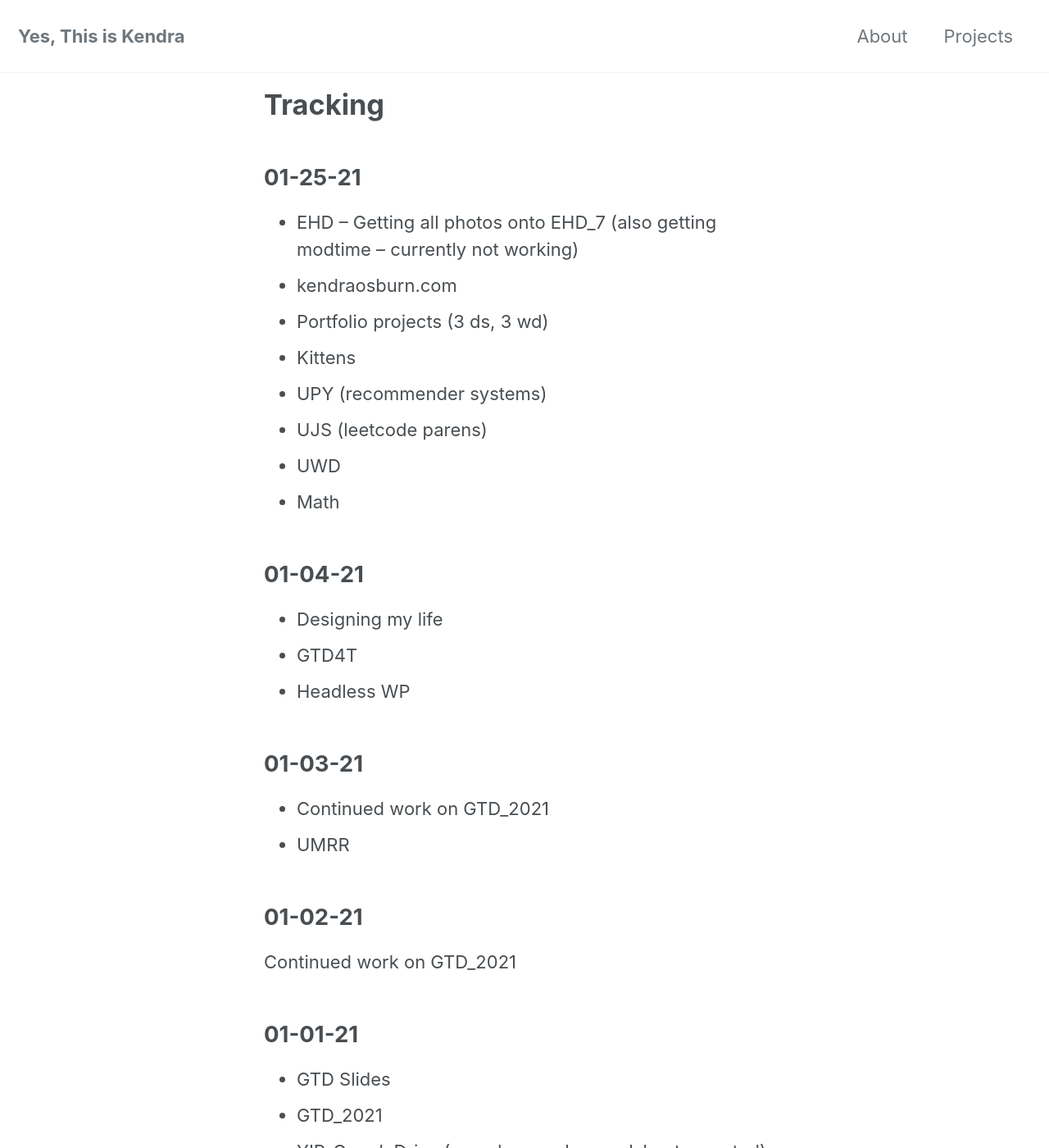
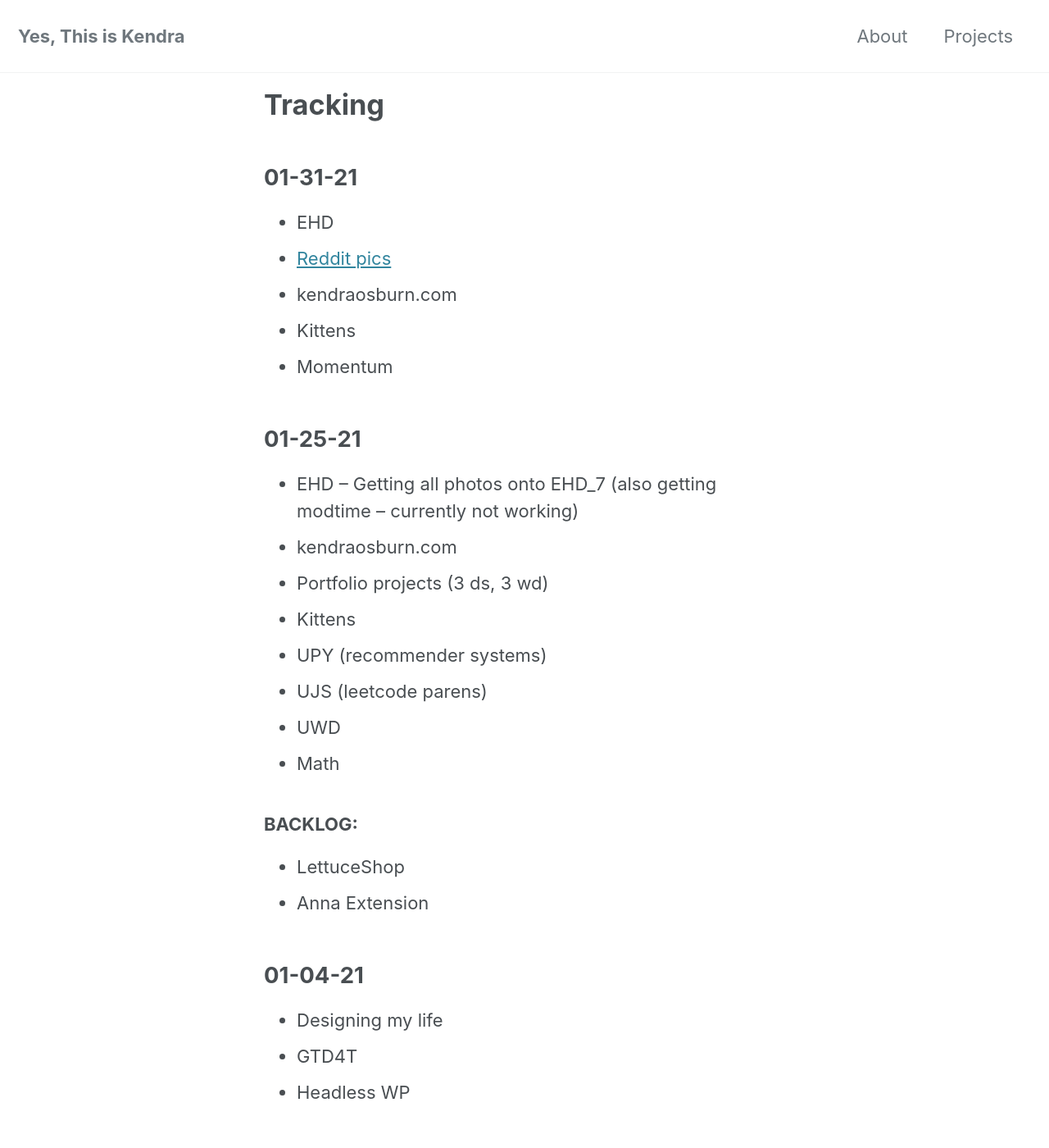
Before and after one commit to yesthisiskendra/yesthisiskendra.github.io, a Jekyll site: the page built from _pages/tracking.md, in a window 1280 px wide and 1400 px high. Shown: the whole window at 82% size. Built offline with Jekyll 4.4.1, drawn with Linux system fonts in a browser that asks for light colours; cached includes are drawn as plain includes; nearby versions of some CDN libraries; some of the changed lines change nothing that is shown.

Commit message:
Add tracking

```diff
--- a/_pages/tracking.md
+++ b/_pages/tracking.md
@@ -1,30 +1,43 @@
 ---
 layout: home
-title: "Tracking"
+title: 'Tracking'
 permalink: /tracking/
 ---
 
+## 01-31-21
+
+- EHD
+- [Reddit pics](https://aaroncaraway.github.io/react-reddit-pics/)
+- kendraosburn.com
+- Kittens
+- Momentum
+
 ## 01-25-21
 
-* EHD -- Getting all photos onto EHD_7 (also getting modtime -- currently not working)
-* kendraosburn.com
-* Portfolio projects (3 ds, 3 wd)
-* Kittens
-* UPY (recommender systems)
-* UJS (leetcode parens)
-* UWD
-* Math
+- EHD -- Getting all photos onto EHD_7 (also getting modtime -- currently not working)
+- kendraosburn.com
+- Portfolio projects (3 ds, 3 wd)
+- Kittens
+- UPY (recommender systems)
+- UJS (leetcode parens)
+- UWD
+- Math
+
+### BACKLOG:
+
+- LettuceShop
+- Anna Extension
 
 ## 01-04-21
 
-* Designing my life
-* GTD4T
-* Headless WP
+- Designing my life
+- GTD4T
+- Headless WP
 
 ## 01-03-21
 
-* Continued work on GTD_2021
-* UMRR
+- Continued work on GTD_2021
+- UMRR
 
 ## 01-02-21
 
@@ -32,57 +45,57 @@ Continued work on GTD_2021
 
 ## 01-01-21
 
-* GTD Slides
-* GTD_2021
-* YIR_GoogleDrive (new docs and spreadsheets created)
-* YIR_ProjectFiles (new projects created in projects folder)
+- GTD Slides
+- GTD_2021
+- YIR_GoogleDrive (new docs and spreadsheets created)
+- YIR_ProjectFiles (new projects created in projects folder)
 
 ## 12-22-20
 
-* UPY
-* UJS leetcode
-* UWD
-* Restarted knitting blanket
+- UPY
+- UJS leetcode
+- UWD
+- Restarted knitting blanket
 
 ## 12-21-20
 
 ### NEW PROJECTS (started/added today)
 
-* umrr-jsx
-* UPY.md
-* UMRR.md
-* GTD user stories
+- umrr-jsx
+- UPY.md
+- UMRR.md
+- GTD user stories
 
 ### PROJECTS:
 
-* STATS: UPY
-* UJS: Invert binary tree
-* UWD: JQuery
-* PE: #12 & #102
-* DDOD: old database on external HD #1
+- STATS: UPY
+- UJS: Invert binary tree
+- UWD: JQuery
+- PE: #12 & #102
+- DDOD: old database on external HD #1
 
 ## 12-20-20
 
 ### NEW PROJECTS (started/added today)
 
-* ls-editablelist [on heroku here](https://annaslist.herokuapp.com/)
+- ls-editablelist [on heroku here](https://annaslist.herokuapp.com/)
 
 ## 12-19-20
 
 ### NEW PROJECTS (started/added today)
 
-* Quaranteam Guidelines
+- Quaranteam Guidelines
 
 ### PROJECTS:
 
-* ls-annaextension [on heroku here](https://annaextension.herokuapp.com/)
+- ls-annaextension [on heroku here](https://annaextension.herokuapp.com/)
 
 ## 12-17-20
 
 ### NEW PROJECTS (started/added today)
 
-* JOURNAL_TextMessages (jupyter)
-* ls-annaextension [on heroku here](https://annaextension.herokuapp.com/)
+- JOURNAL_TextMessages (jupyter)
+- ls-annaextension [on heroku here](https://annaextension.herokuapp.com/)
 
 ### PROJECTS:
 
@@ -90,79 +103,79 @@ Continued work on GTD_2021
 
 ### NEW PROJECTS (started/added today)
 
-* panacea street
+- panacea street
 
 ### PROJECTS:
 
-* Anna Extension
-* PE: #11
+- Anna Extension
+- PE: #11
 
 ## 12-08-20
 
 ### PROJECTS:
 
-* XMAS2020 CARDS
-* UPYD: [StockTicker pushed live](https://stockdashboardforstonks.herokuapp.com/)
-* UJS: Mock review binary search, again
-* PE: #7
-* SLIDES: "Project Ben"
+- XMAS2020 CARDS
+- UPYD: [StockTicker pushed live](https://stockdashboardforstonks.herokuapp.com/)
+- UJS: Mock review binary search, again
+- PE: #7
+- SLIDES: "Project Ben"
 
 ## 12-07-20
 
 ### PROJECTS:
 
-* XMAS2020 CARDS
-* UPYD: StockTicker complete
-* UJS: Mock review binary search
-* PE: #6
+- XMAS2020 CARDS
+- UPYD: StockTicker complete
+- UJS: Mock review binary search
+- PE: #6
 
 ## 12-06-20
 
 ### PROJECTS:
 
-* LS: LS_AnnaExtension, LS_GimmeSomeOven
-* UPYD: StockTicker
+- LS: LS_AnnaExtension, LS_GimmeSomeOven
+- UPYD: StockTicker
 
 ## 12-05-20
 
 ### PROJECTS:
 
-* UPYD: StockTicker
-* UPYD: MoodTicker
+- UPYD: StockTicker
+- UPYD: MoodTicker
 
 ## 12-04-20
 
 ### PROJECTS:
 
-* EMMA: GTD
-* EMMA: Burk
-* CLARA: XMAS Card, addresses
-* CATMOM: Vet Appointments
-* DAN: ls-scraper (recipe aggregation)
-* AARON: LS: ls-express-backend
-* AARON: LS: ls-react-frontend
-* DAN: UPYD: StockTicker.py
-* DAN: LS: imperfect-foods
-* AARON: UEL: Projects/uel-boilerplates/ElectronCode/boilerplates/tasky/app
-* AARON: UMS: ums-blog
-* AARON: UEL: electron-react
+- EMMA: GTD
+- EMMA: Burk
+- CLARA: XMAS Card, addresses
+- CATMOM: Vet Appointments
+- DAN: ls-scraper (recipe aggregation)
+- AARON: LS: ls-express-backend
+- AARON: LS: ls-react-frontend
+- DAN: UPYD: StockTicker.py
+- DAN: LS: imperfect-foods
+- AARON: UEL: Projects/uel-boilerplates/ElectronCode/boilerplates/tasky/app
+- AARON: UMS: ums-blog
+- AARON: UEL: electron-react
 
 ## 12-03-20
 
 ### PROJECTS:
 
-* CK: House plan
-* CLARA: XMAS Card
-* UJS: Project Euler
-* EMMA: New Jim Crow
+- CK: House plan
+- CLARA: XMAS Card
+- UJS: Project Euler
+- EMMA: New Jim Crow
 
 ## 12-02-20
 
 ### PROJECTS:
 
-* CK: House plan
-* CLARA: XMAS Card
-* UJS: Project Euler
+- CK: House plan
+- CLARA: XMAS Card
+- UJS: Project Euler
 
 ## 12-01-20
 
@@ -170,29 +183,27 @@ Birthday!
 
 ### PROJECTS:
 
-* XMAS CARD! (started!)
-* Project Euler
+- XMAS CARD! (started!)
+- Project Euler
 
 ## 11-30-20
 
 UWD:
 
-* [react-router-dom](https://codesandbox.io/s/react-router-dom-practice-gsyzx?file=/src/Projects.js:0-174)
-* Inspiration from earlier [here](https://medium.com/develop-and-deploy-a-complex-serverless-web-app/add-react-router-dom-to-a-reactjs-with-material-ui-project-part-4-f8d7e02f041a)
-
+- [react-router-dom](https://codesandbox.io/s/react-router-dom-practice-gsyzx?file=/src/Projects.js:0-174)
+- Inspiration from earlier [here](https://medium.com/develop-and-deploy-a-complex-serverless-web-app/add-react-router-dom-to-a-reactjs-with-material-ui-project-part-4-f8d7e02f041a)
 
 UJS/CTCI/(PE):
 
-* Problem 1
-* Problem 2
-* Started researching Problem 3
+- Problem 1
+- Problem 2
+- Started researching Problem 3
 
 UPYD:
 
 1. [Started Rekognition Project](https://medium.com/develop-and-deploy-a-complex-serverless-web-app/add-react-router-dom-to-a-reactjs-with-material-ui-project-part-4-f8d7e02f041a)
 2. Tried to find old virtual environment (UPYD?)
 3. UPYD/StockTicker.py
-
 
 ## 11-29-20
 
@@ -288,7 +299,6 @@ VG: VG_P9-V2
 
 RecipeScraper
 
-
 ## 11-09-20
 
 gimmegimmemorse
@@ -345,7 +355,6 @@ FEM: (fem-rockpaper) nope
 
 EDH: ... goals?
 
-
 ## 11-03-20
 
 ### TUESDAY
@@ -394,7 +403,6 @@ FEM: (fem-rockpaper) nope
 
 EDH: ... goals?
 
-
 ## 11-02-20
 
 ### MONDAY
@@ -611,7 +619,7 @@ UPYD: nope
 
 ---
 
-VG:  Zip Code project, Org chart project
+VG: Zip Code project, Org chart project
 
 CM: ppbackend
 
@@ -673,7 +681,7 @@ UTS: nope
 
 ---
 
-VG:  Zip Code project, Org chart project
+VG: Zip Code project, Org chart project
 
 CM: ecomm-catcart
 
@@ -709,7 +717,7 @@ UTS: nope
 
 ---
 
-VG:  Zip Code project, Org chart project
+VG: Zip Code project, Org chart project
 
 CM: ecomm-catcart
 
@@ -916,7 +924,8 @@ EDH: ... goals?
 ### SUNDAY
 
 ISL:
-1. Adding "features" like X1 squared, cubed or X1*X2 is a great way to increase dimensions
+
+1. Adding "features" like X1 squared, cubed or X1\*X2 is a great way to increase dimensions
 2. With increased dimensions, we are giving our SVM classifier more to work with
 3. Kernels are next
 
```
